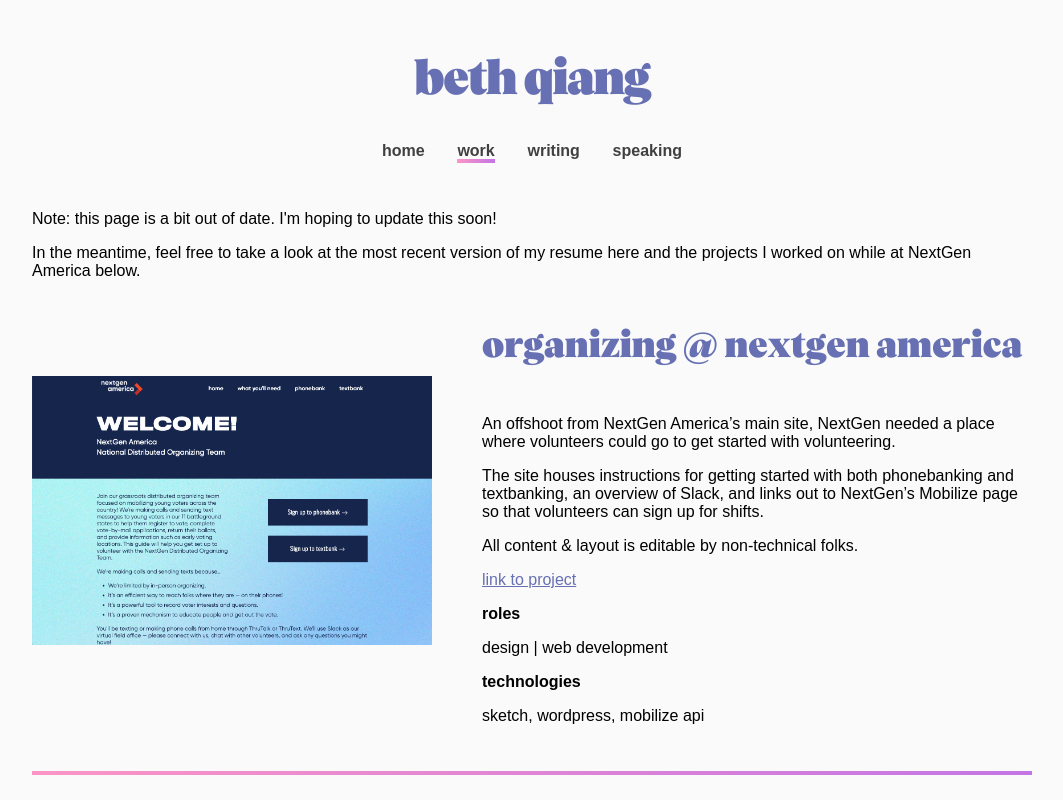
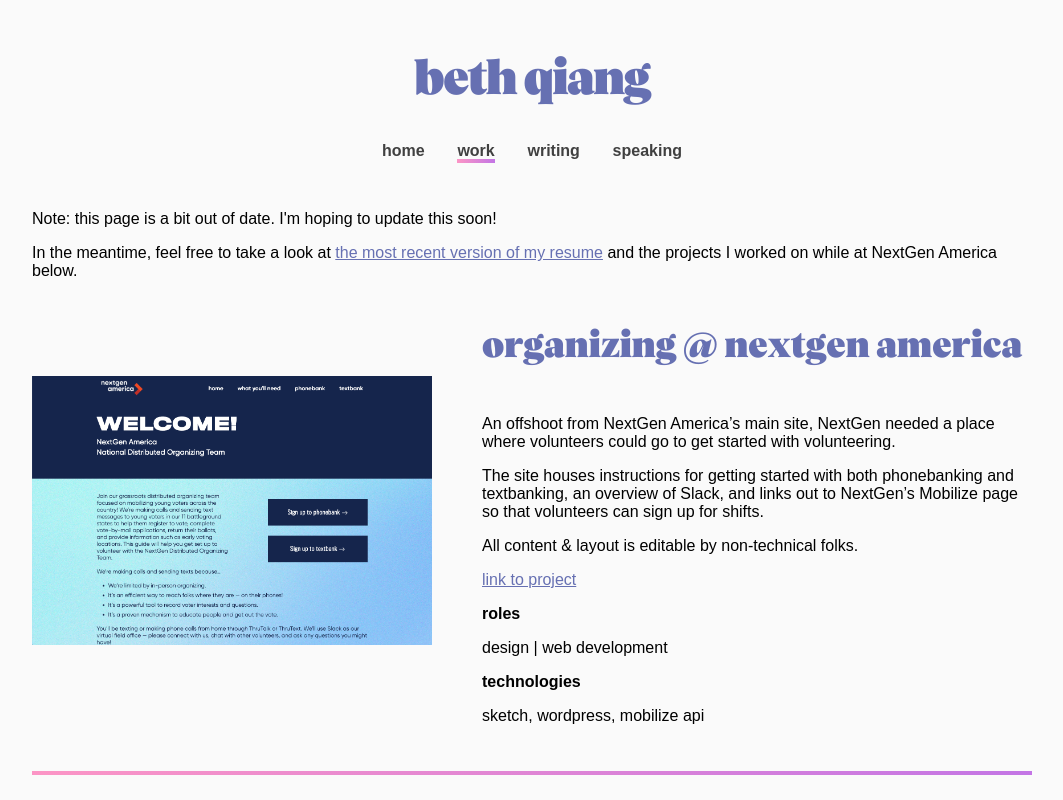
Before and after one commit to bethqiang/bethqiang.github.io, a Next.js app: page /work in a window 1280 px wide. Shown: the top 800 px of the page, without its empty margins (108-1171 px from the left). Built offline with nearby package versions, Linux system fonts and the light colour scheme; a web font is replaced by a local one.

Commit message:
add link to resume

```diff
--- a/pages/work.js
+++ b/pages/work.js
@@ -38,10 +38,16 @@
     <Layout>
       <main className={`mainContent ${styles.workContainer}`}>
         <p>Note: this page is a bit out of date. I&apos;m hoping to update this soon!</p>
-        {/* todo: add link to resume!! */}
         <p>
-          In the meantime, feel free to take a look at the most recent version of my resume here
-          and the projects I worked on while at NextGen America below.
+          In the meantime, feel free to take a look at&nbsp;
+          <a
+            href="https://bethqiang-public.s3.us-west-2.amazonaws.com/Resume+-+June+2022+-+public.pdf"
+            target="_blank"
+            rel="noopener noreferrer"
+          >
+            the most recent version of my resume
+          </a>
+          &nbsp;and the projects I worked on while at NextGen America below.
         </p>
         { projects.map((project) => (
           <div className={styles.projectContainer}>
```
